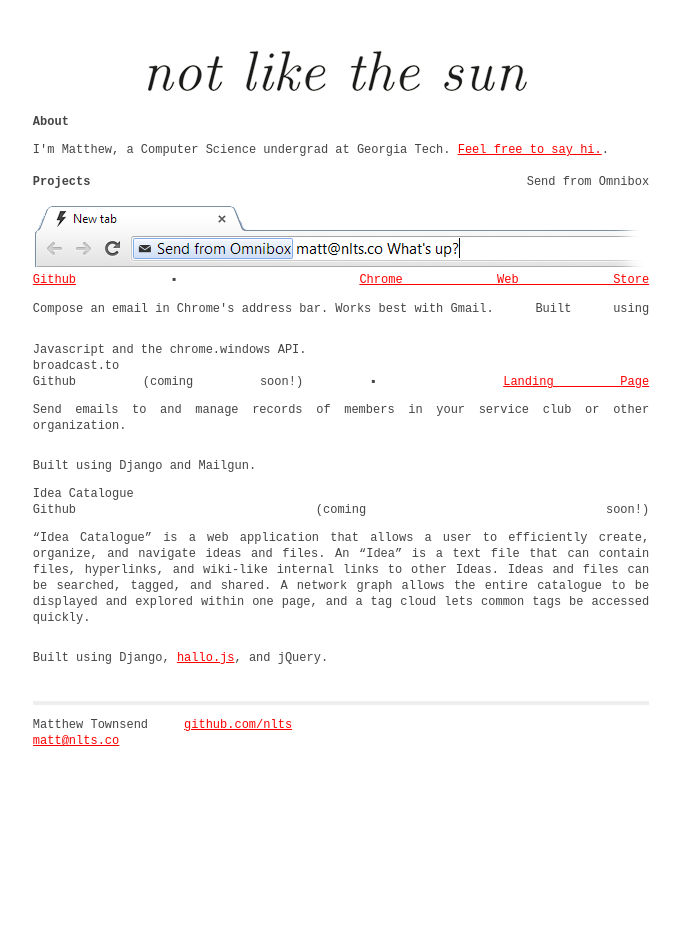
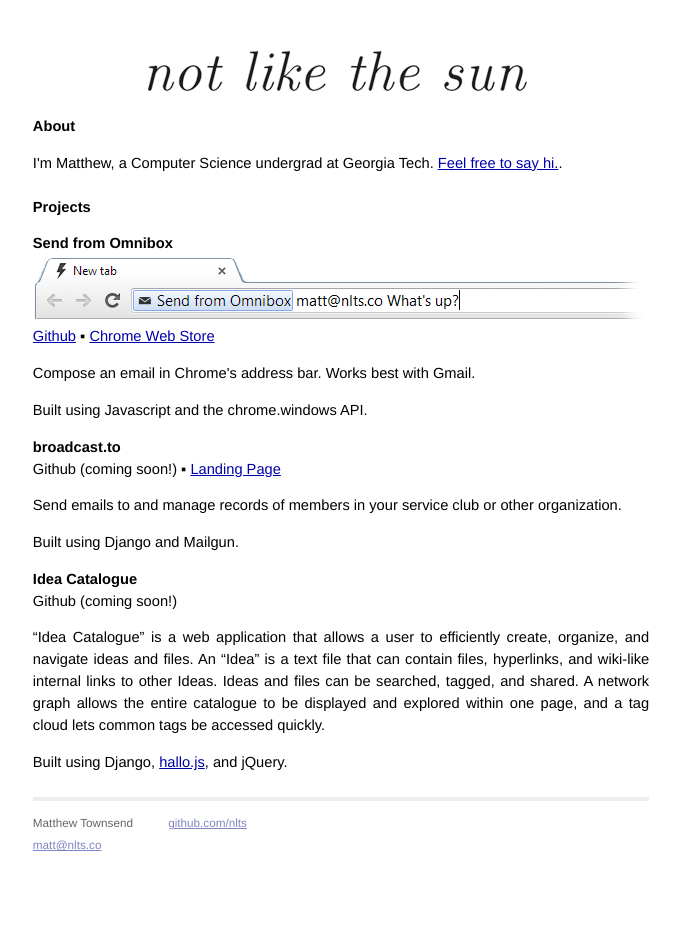
Before and after one commit to radioblazer/nlts.github.com, a Jekyll site: the page built from index.html, in a window 1280 px wide. Shown: the whole page, without its empty margins (299-979 px from the left). Built offline with Jekyll 4.4.1, drawn with Linux system fonts in a browser that asks for light colours; Markdown is read by kramdown in place of the engine named in the settings.

Commit message:
removed fluid.js from default.html

```diff
--- a/_layouts/default.html
+++ b/_layouts/default.html
@@ -4,15 +4,12 @@
    <meta http-equiv="content-type" content="text/html; charset=utf-8" />
    <title>{{ page.title }}</title>
    <meta name="author" content="Matthew Townsend" />
-   <script>(function(H){H.className=H.className.replace(/\bno-js\b/,'js')})(document.documentElement)</script>
    <!-- syntax highlighting CSS -->
    <link rel="stylesheet" href="/css/syntax.css" type="text/css" />
 
    <!-- Homepage CSS -->
    <link rel="stylesheet" href="/css/screen.css" type="text/css" media="screen, projection" />
 
-   <!-- fluid CSS -->
-   <link rel="stylesheet" href="/css/fluid.css" type="text/css"  />
 
    <!-- Typekit -->
    <script type="text/javascript" src="http://use.typekit.com/jpd0pfm.js"></script>
```
